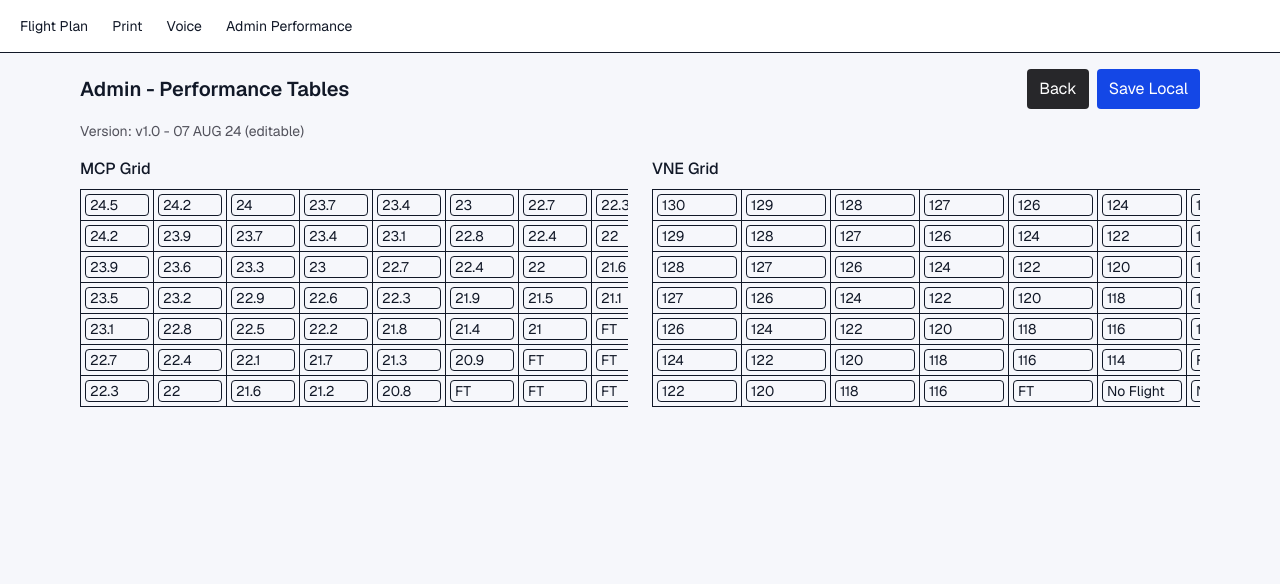
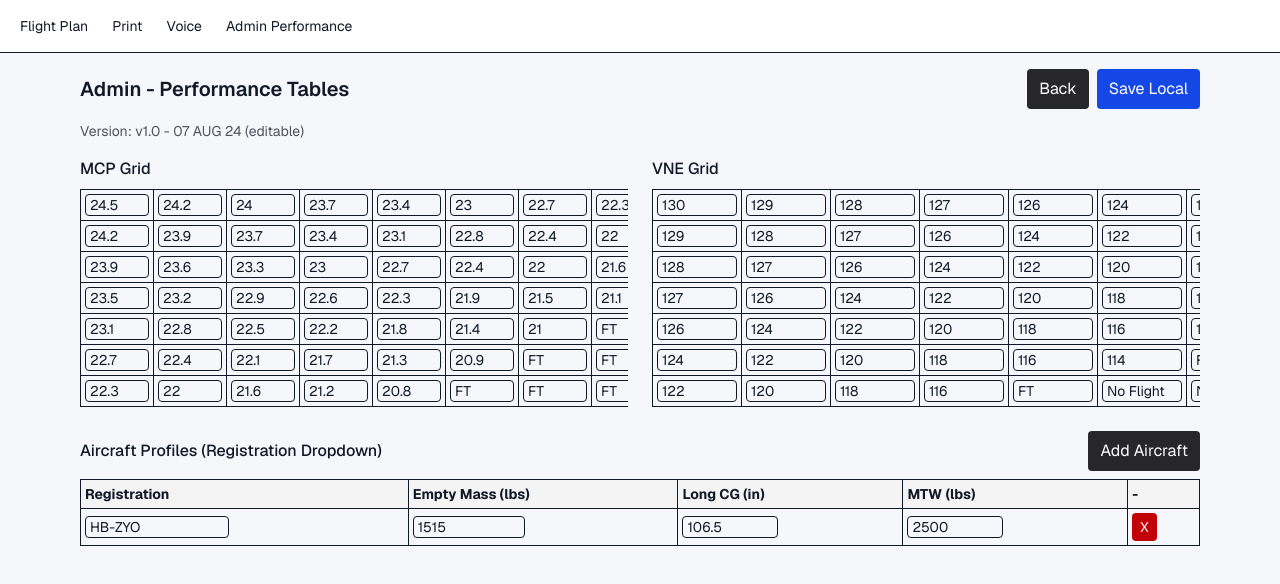
Before and after one commit to hdscr/lastcall-web, a Next.js app: page /admin/performance in a window 1280 px wide. Shown: the top 584 px of the page. Built offline with nearby package versions, Linux system fonts and the light colour scheme.

Commit message:
feat(ofp): add registration dropdown backed by aircraft profiles

```diff
--- a/app/admin/performance/page.tsx
+++ b/app/admin/performance/page.tsx
@@ -1,12 +1,13 @@
 "use client";
 
-import { defaultConfig } from "@/lib/ofp/seeds";
-import type { MCPValue, VNEValue } from "@/lib/ofp/types";
+import { defaultAircraftProfiles, defaultConfig } from "@/lib/ofp/seeds";
+import type { AircraftProfile, MCPValue, VNEValue } from "@/lib/ofp/types";
 import Link from "next/link";
 import { useState } from "react";
 
 const KEY_MCP = "ofp_admin_mcp";
 const KEY_VNE = "ofp_admin_vne";
+const KEY_AIRCRAFT = "ofp_admin_aircraft_profiles";
 
 function renderCell(value: MCPValue | VNEValue): string {
   return typeof value === "number" ? String(value) : value;
@@ -24,13 +25,41 @@ function loadVne() {
   return raw ? JSON.parse(raw) : defaultConfig.vneTable.grid;
 }
 
+function loadAircraftProfiles() {
+  if (typeof window === "undefined") return defaultAircraftProfiles;
+  const raw = localStorage.getItem(KEY_AIRCRAFT);
+  return raw ? (JSON.parse(raw) as AircraftProfile[]) : defaultAircraftProfiles;
+}
+
 export default function AdminPerformancePage() {
   const [mcpGrid, setMcpGrid] = useState<MCPValue[][]>(loadMcp);
   const [vneGrid, setVneGrid] = useState<VNEValue[][]>(loadVne);
+  const [aircraftProfiles, setAircraftProfiles] = useState<AircraftProfile[]>(loadAircraftProfiles);
 
   function save() {
     localStorage.setItem(KEY_MCP, JSON.stringify(mcpGrid));
     localStorage.setItem(KEY_VNE, JSON.stringify(vneGrid));
+    localStorage.setItem(KEY_AIRCRAFT, JSON.stringify(aircraftProfiles));
+  }
+
+  function updateAircraft(index: number, patch: Partial<AircraftProfile>) {
+    setAircraftProfiles((prev) => prev.map((item, i) => (i === index ? { ...item, ...patch } : item)));
+  }
+
+  function addAircraft() {
+    setAircraftProfiles((prev) => [
+      ...prev,
+      {
+        registration: `HB-NEW${prev.length + 1}`,
+        emptyMass_lbs: defaultConfig.weightConfig.emptyWeight_lbs,
+        longCg_in: defaultConfig.weightConfig.emptyLongArm_in,
+        mtw_lbs: defaultConfig.weightConfig.maxTakeoffWeight_lbs,
+      },
+    ]);
+  }
+
+  function removeAircraft(index: number) {
+    setAircraftProfiles((prev) => prev.filter((_, i) => i !== index));
   }
 
   return (
@@ -80,6 +109,71 @@ export default function AdminPerformancePage() {
           </div>
         </section>
       </div>
+      <section className="mt-6">
+        <div className="mb-2 flex items-center justify-between">
+          <h2 className="font-medium">Aircraft Profiles (Registration Dropdown)</h2>
+          <button className="rounded bg-zinc-800 px-3 py-2 text-white" onClick={addAircraft}>Add Aircraft</button>
+        </div>
+        <div className="overflow-auto">
+          <table className="w-full border-collapse text-sm">
+            <thead>
+              <tr className="bg-zinc-100 text-left">
+                <th className="border p-1">Registration</th>
+                <th className="border p-1">Empty Mass (lbs)</th>
+                <th className="border p-1">Long CG (in)</th>
+                <th className="border p-1">MTW (lbs)</th>
+                <th className="border p-1">-</th>
+              </tr>
+            </thead>
+            <tbody>
+              {aircraftProfiles.map((profile, i) => (
+                <tr key={`${profile.registration}-${i}`}>
+                  <td className="border p-1">
+                    <input
+                      className="w-36 rounded border px-1"
+                      value={profile.registration}
+                      onChange={(e) => updateAircraft(i, { registration: e.target.value.toUpperCase() })}
+                    />
+                  </td>
+                  <td className="border p-1">
+                    <input
+                      type="number"
+                      className="w-28 rounded border px-1"
+                      value={profile.emptyMass_lbs}
+                      onChange={(e) => updateAircraft(i, { emptyMass_lbs: Number(e.target.value) || 0 })}
+                    />
+                  </td>
+                  <td className="border p-1">
+                    <input
+                      type="number"
+                      step="0.1"
+                      className="w-24 rounded border px-1"
+                      value={profile.longCg_in}
+                      onChange={(e) => updateAircraft(i, { longCg_in: Number(e.target.value) || 0 })}
+                    />
+                  </td>
+                  <td className="border p-1">
+                    <input
+                      type="number"
+                      className="w-24 rounded border px-1"
+                      value={profile.mtw_lbs}
+                      onChange={(e) => updateAircraft(i, { mtw_lbs: Number(e.target.value) || 0 })}
+                    />
+                  </td>
+                  <td className="border p-1">
+                    <button className="rounded bg-red-700 px-2 py-1 text-white" onClick={() => removeAircraft(i)}>X</button>
+                  </td>
+                </tr>
+              ))}
+              {aircraftProfiles.length === 0 ? (
+                <tr>
+                  <td className="border p-2 text-zinc-500" colSpan={5}>No aircraft profiles configured.</td>
+                </tr>
+              ) : null}
+            </tbody>
+          </table>
+        </div>
+      </section>
     </div>
   );
 }
--- a/app/components/flight-plan-editor.tsx
+++ b/app/components/flight-plan-editor.tsx
@@ -1,8 +1,8 @@
 "use client";
 
 import { evaluateFlightPlan, toHHMM } from "@/lib/ofp/calc";
-import { defaultConfig, defaultPlan } from "@/lib/ofp/seeds";
-import type { EnvelopePoint, FlightPlan, HOGELineConfig, LegInput, LegType } from "@/lib/ofp/types";
+import { defaultAircraftProfiles, defaultConfig, defaultPlan } from "@/lib/ofp/seeds";
+import type { AircraftProfile, EnvelopePoint, FlightPlan, HOGELineConfig, LegInput, LegType } from "@/lib/ofp/types";
 import { CGEnvelopePlot } from "./cg-envelope-plot";
 import { CGEnvelopeTable } from "./cg-envelope-table";
 import { HOGEChart } from "./hoge-chart";
@@ -24,6 +24,7 @@ export type PlanListItem = {
 const LONG_ENV_KEY = "ofp_cg_long_envelope";
 const LAT_ENV_KEY = "ofp_cg_lat_envelope";
 const HOGE_LINES_KEY = "ofp_hoge_lines";
+const AIRCRAFT_PROFILES_KEY = "ofp_admin_aircraft_profiles";
 
 const defaultHogeLines: HOGELineConfig[] = [
   { id: "l1", title: "-30°C", showTitle: true, x1: 1900, y1: 14.0, x2: 2500, y2: 7.25, color: "schwarz", style: "durchgehend", width: "mittel" },
@@ -102,20 +103,41 @@ function initialHogeLines(): HOGELineConfig[] {
   }
 }
 
+function initialAircraftProfiles(): AircraftProfile[] {
+  if (typeof window === "undefined") return defaultAircraftProfiles;
+  const raw = localStorage.getItem(AIRCRAFT_PROFILES_KEY);
+  if (!raw) return defaultAircraftProfiles;
+  try {
+    const parsed = JSON.parse(raw) as AircraftProfile[];
+    return parsed.length > 0 ? parsed : defaultAircraftProfiles;
+  } catch {
+    return defaultAircraftProfiles;
+  }
+}
+
 export function FlightPlanEditor({ initialSavedPlans }: { initialSavedPlans: PlanListItem[] }) {
   const [plan, setPlan] = useState<FlightPlan>(() => initialPlan());
   const [longEnvelope, setLongEnvelope] = useState<EnvelopePoint[]>(() => initialLongEnvelope());
   const [latEnvelope, setLatEnvelope] = useState<EnvelopePoint[]>(() => initialLatEnvelope());
   const [hogeLines, setHogeLines] = useState<HOGELineConfig[]>(() => initialHogeLines());
+  const [aircraftProfiles, setAircraftProfiles] = useState<AircraftProfile[]>(() => initialAircraftProfiles());
   const [savedPlans, setSavedPlans] = useState<PlanListItem[]>(initialSavedPlans);
   const [selectedPlanId, setSelectedPlanId] = useState<string | null>(null);
   const [status, setStatus] = useState<string>("");
+
+  const selectedAircraftProfile = useMemo(
+    () => aircraftProfiles.find((profile) => profile.registration === plan.registration),
+    [aircraftProfiles, plan.registration],
+  );
 
   const config = useMemo(
     () => ({
       ...defaultConfig,
       weightConfig: {
         ...defaultConfig.weightConfig,
+        emptyWeight_lbs: selectedAircraftProfile?.emptyMass_lbs ?? defaultConfig.weightConfig.emptyWeight_lbs,
+        emptyLongArm_in: selectedAircraftProfile?.longCg_in ?? defaultConfig.weightConfig.emptyLongArm_in,
+        maxTakeoffWeight_lbs: selectedAircraftProfile?.mtw_lbs ?? defaultConfig.weightConfig.maxTakeoffWeight_lbs,
         cgEnvelope: {
           ...defaultConfig.weightConfig.cgEnvelope,
           longitudinalPoints: longEnvelope,
@@ -123,7 +145,7 @@ export function FlightPlanEditor({ initialSavedPlans }: { initialSavedPlans: Pla
         },
       },
     }),
-    [longEnvelope, latEnvelope],
+    [longEnvelope, latEnvelope, selectedAircraftProfile],
   );
 
   const evaluated = useMemo(() => evaluateFlightPlan(plan, config), [plan, config]);
@@ -140,6 +162,15 @@ export function FlightPlanEditor({ initialSavedPlans }: { initialSavedPlans: Pla
   useEffect(() => {
     localStorage.setItem(HOGE_LINES_KEY, JSON.stringify(hogeLines));
   }, [hogeLines]);
+  useEffect(() => {
+    function onStorage(event: StorageEvent) {
+      if (event.key === AIRCRAFT_PROFILES_KEY) {
+        setAircraftProfiles(initialAircraftProfiles());
+      }
+    }
+    window.addEventListener("storage", onStorage);
+    return () => window.removeEventListener("storage", onStorage);
+  }, []);
 
   async function refreshList() {
     const res = await fetch("/api/flight-plans", { cache: "no-store" });
@@ -241,7 +272,20 @@ export function FlightPlanEditor({ initialSavedPlans }: { initialSavedPlans: Pla
         </label>
         <label className="flex flex-col gap-1">
           Registration
-          <input value={plan.registration} onChange={(e) => setPlan({ ...plan, registration: e.target.value })} className="rounded border px-2 py-1" />
+          <select
+            value={plan.registration}
+            onChange={(e) => setPlan({ ...plan, registration: e.target.value })}
+            className="rounded border px-2 py-1"
+          >
+            {aircraftProfiles.map((profile) => (
+              <option key={profile.registration} value={profile.registration}>
+                {profile.registration}
+              </option>
+            ))}
+            {!selectedAircraftProfile && plan.registration ? (
+              <option value={plan.registration}>{plan.registration} (custom)</option>
+            ) : null}
+          </select>
         </label>
         <label className="flex flex-col gap-1">
           Date
@@ -275,6 +319,13 @@ export function FlightPlanEditor({ initialSavedPlans }: { initialSavedPlans: Pla
 
       <section className="grid gap-3 rounded border p-3 md:grid-cols-4">
         <h2 className="text-lg font-medium md:col-span-4">Payload / CG / HOGE</h2>
+        <div className="rounded bg-zinc-100 p-2 md:col-span-4">
+          Aircraft Profile:{" "}
+          <strong>
+            Empty {config.weightConfig.emptyWeight_lbs} lbs | Long CG {config.weightConfig.emptyLongArm_in} in | MTW{" "}
+            {config.weightConfig.maxTakeoffWeight_lbs} lbs
+          </strong>
+        </div>
         {([
           ["pax_rightFront_kg", "PAX RF kg"],
           ["pax_leftFront_kg", "PAX LF kg"],
--- a/lib/ofp/seeds.ts
+++ b/lib/ofp/seeds.ts
@@ -1,4 +1,4 @@
-import type { FlightPlan, MCPValue, OFPConfig, VNEValue, VoiceScript } from "./types";
+import type { AircraftProfile, FlightPlan, MCPValue, OFPConfig, VNEValue, VoiceScript } from "./types";
 
 const paList = [0, 2000, 4000, 6000, 8000, 10000, 12000];
 const tempList = [-30, -20, -10, 0, 10, 20, 30, 40];
@@ -28,7 +28,14 @@ export const defaultVoiceScripts: VoiceScript[] = [
   { location: "Tower Departure", callText: "HB-ZYO ready for departure, VFR to destination." },
   { location: "Arrival", callText: "HB-ZYO, inbound for landing with information." },
 ];
-
+export const defaultAircraftProfiles: AircraftProfile[] = [
+  {
+    registration: "HB-ZYO",
+    emptyMass_lbs: 1515,
+    longCg_in: 106.5,
+    mtw_lbs: 2500,
+  },
+];
 export const defaultConfig: OFPConfig = {
   mcpTable: { paList, tempList, grid: mcpGrid },
   vneTable: { paList, tempList, grid: vneGrid },
```
Also changed, not shown: lib/ofp/types.ts (+7 -0 lines).
